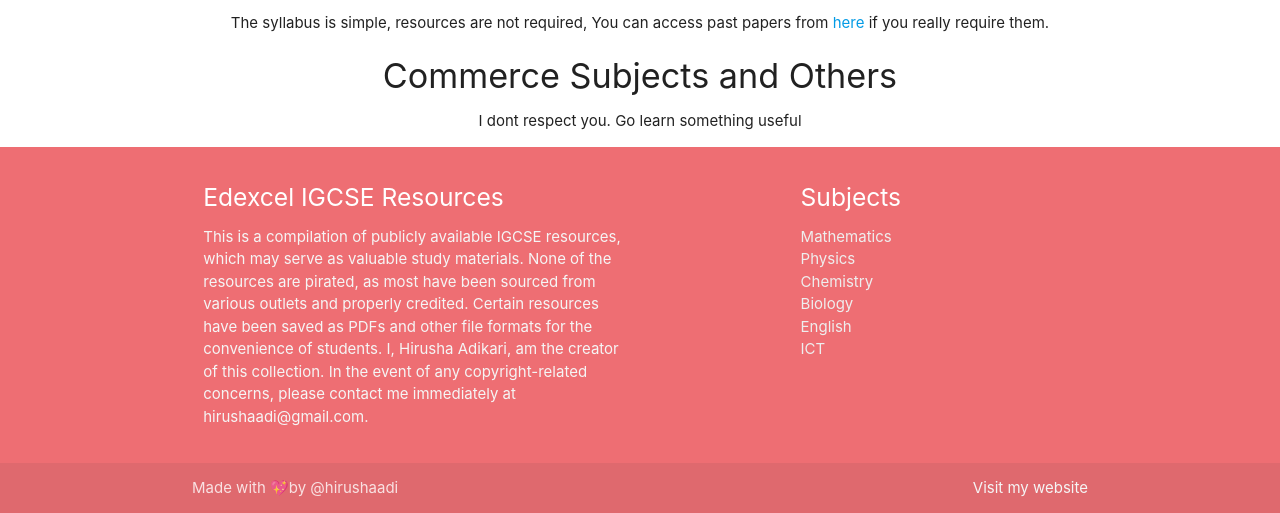
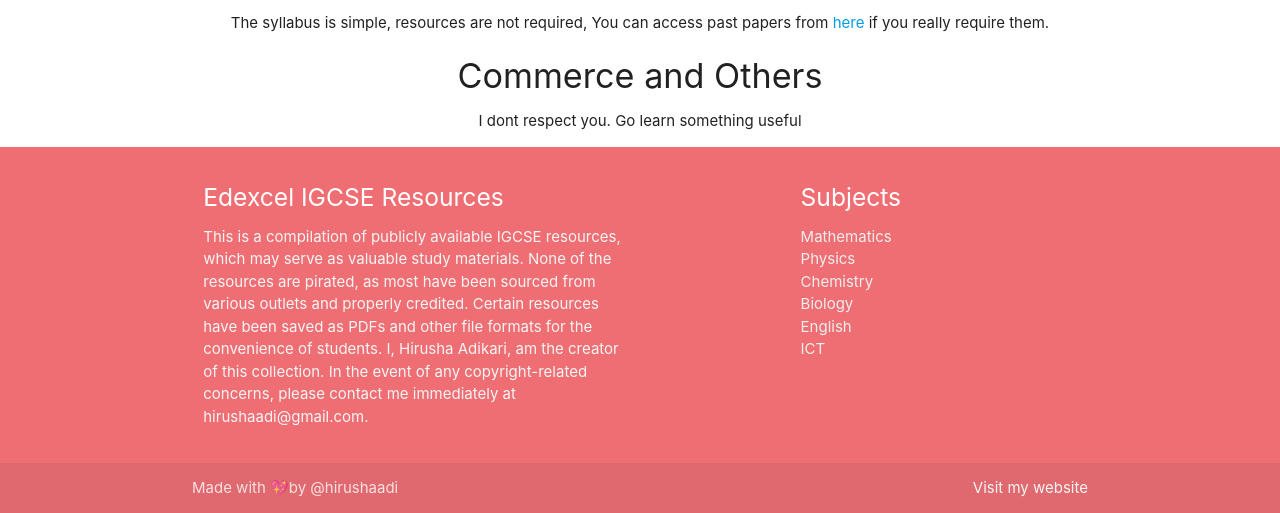
Before and after one commit to hirusha-adi/Edexcel-IGCSE, a plain HTML site: page index.html in a window 1280 px wide. Shown: the part 314-827 px from the top of the page. Drawn offline with nearby package versions, Linux system fonts and the light colour scheme.

Commit message:
title change

```diff
--- a/index.html
+++ b/index.html
@@ -2960,7 +2960,7 @@
                 </a> if you really require them.
             </p>
 
-            <h4 class="ei-title">Commerce Subjects and Others</h4>
+            <h4 class="ei-title">Commerce and Others</h4>
             <p style="text-align:center">
                 I dont respect you.
                 Go learn something useful
```
